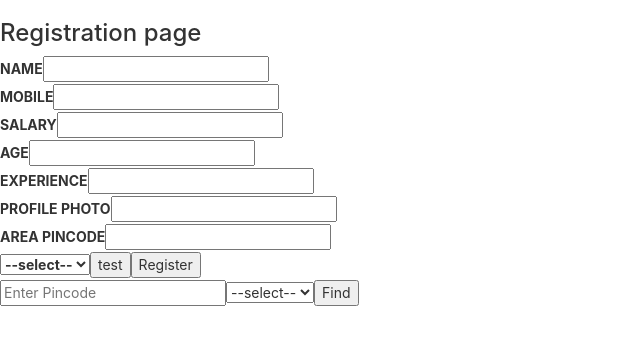
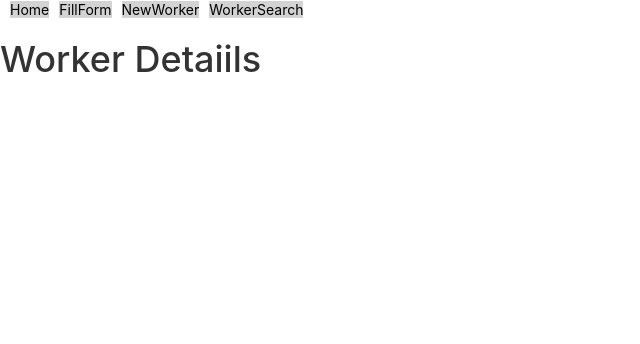
Before and after one commit to SteveJ123/react, a React (Create React App) app in the folder getting_started/registrationform/: page / in a window 1280 px wide. Shown: the top 344 px of the page, without its empty margins (0-640 px from the left). Built offline with nearby package versions, Linux system fonts and the light colour scheme.

Commit message:
router added

```diff
--- a/getting_started/registrationform/src/App.css
+++ b/getting_started/registrationform/src/App.css
@@ -36,3 +36,9 @@ img {
 h4 {
   margin: 0px;
 }
+
+a {
+  margin-left: 10px;
+  background-color: lightgray;
+  color: black;
+}
--- a/getting_started/registrationform/src/App.js
+++ b/getting_started/registrationform/src/App.js
@@ -1,21 +1,46 @@
 import React, { Component } from "react";
 import "./App.css";
+
+
+import { BrowserRouter, Route, Switch } from 'react-router-dom';
 
 
 
 // import MyForm from "./MyForm";
 // import Test from "./MyForm";
 // import FillForm from "./FillForm";
-import NewWorker from "./NewWorker";
+import FillForm from "./components/FillForm";
+import NewWorker from "./components/NewWorker";
+import WorkerSearch from "./components/WorkerSearch";
+import Error from "./components/Error";
+import Navigation from "./components/Navigation";
+import Home from './components/Home';
 // import WorkerDetails from "./WorkerDetails";
+// import createBrowserHistory from "history/createBrowserHistory";
+
+// const newHistory = createBrowserHistory();
+
 class App extends Component {
   render() {
     return (
-      <div className="App">
+      //   <div className="App">
 
-            <NewWorker />
+      //         <NewWorker />
 
-      </div>
+      //   </div>
+
+      <BrowserRouter>
+        <div>
+          <Navigation />
+          <Switch>
+            <Route path="/" component={Home} exact />
+            <Route path="/newworker" component={NewWorker} />
+            <Route path="/workersearch" component={WorkerSearch} />
+            <Route path="/fillform" component={FillForm} />
+            <Route component={Error} />
+          </Switch>
+        </div>
+      </BrowserRouter>
     );
   }
 }
--- /dev/null
+++ b/getting_started/registrationform/src/components/Error.js
@@ -0,0 +1,7 @@
+import React from "react";
+
+const Error = props => {
+  return <div>Error: The page does not exist!!!!</div>;
+};
+
+export default Error;
--- /dev/null
+++ b/getting_started/registrationform/src/components/Home.js
@@ -0,0 +1,7 @@
+import React from "react";
+
+const Home = props => {
+    return <h1>Worker Detaiils</h1>;
+};
+
+export default Home;
--- /dev/null
+++ b/getting_started/registrationform/src/components/Navigation.js
@@ -0,0 +1,16 @@
+import React from "react";
+
+import { NavLink } from 'react-router-dom';
+
+const Navigation = props => {
+    return (
+      <div>
+        <NavLink to="/">Home</NavLink>
+        <NavLink to="/fillform">FillForm</NavLink>
+        <NavLink to="/newworker">NewWorker</NavLink>
+        <NavLink to="/workersearch">WorkerSearch</NavLink>
+      </div>
+    );
+};
+
+export default Navigation;
--- a/getting_started/registrationform/src/NewWorker.js
+++ b/getting_started/registrationform/src/components/NewWorker.js
@@ -1,7 +1,7 @@
 import React from "react";
 import WorkerList from "./WorkerList";
 import WorkerSearch from "./WorkerSearch";
-import WorkerDetails from "./WorkerDetails.json"
+import WorkerDetails from "../WorkerDetails.json";
 
 class NewWorker extends React.Component {
   constructor() {
--- a/getting_started/registrationform/src/WorkerSearch.js
+++ b/getting_started/registrationform/src/components/WorkerSearch.js
@@ -1,5 +1,5 @@
 import React, { Component } from "react";
-import WorkerDetails from "./WorkerDetails";
+import WorkerDetails from "../WorkerDetails.json";
 import WorkerList from "./WorkerList";
 
 class WorkerSearch extends Component{
```
Also changed, not shown: getting_started/registrationform/src/components/FillForm.js (renamed from getting_started/registrationform/src/FillForm.js), getting_started/registrationform/src/components/WorkerList.js (renamed from getting_started/registrationform/src/WorkerList.js).
